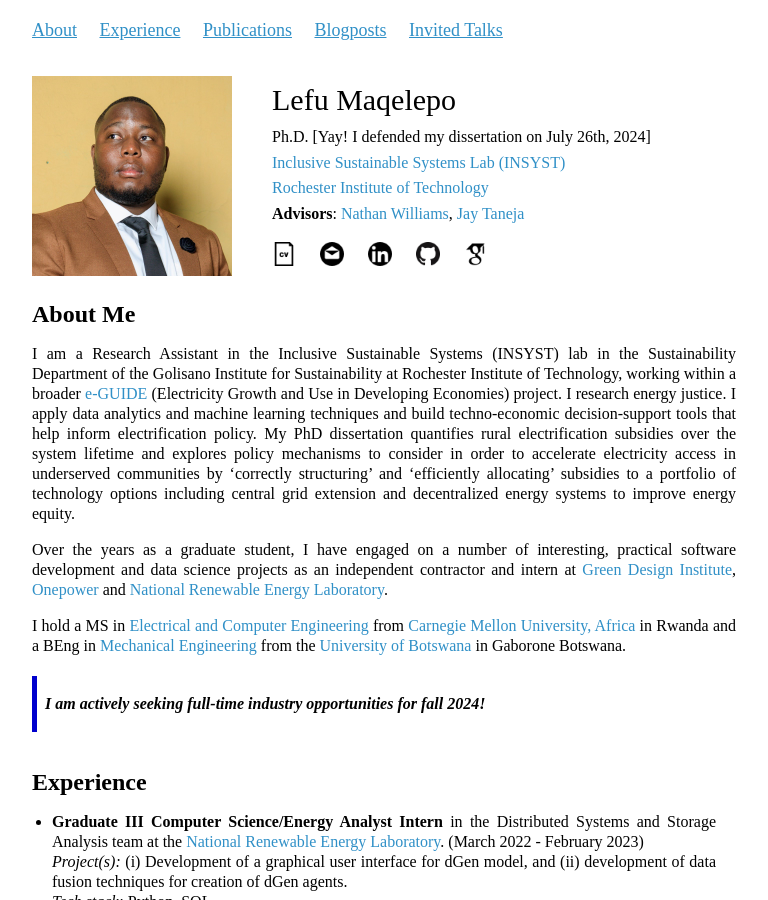
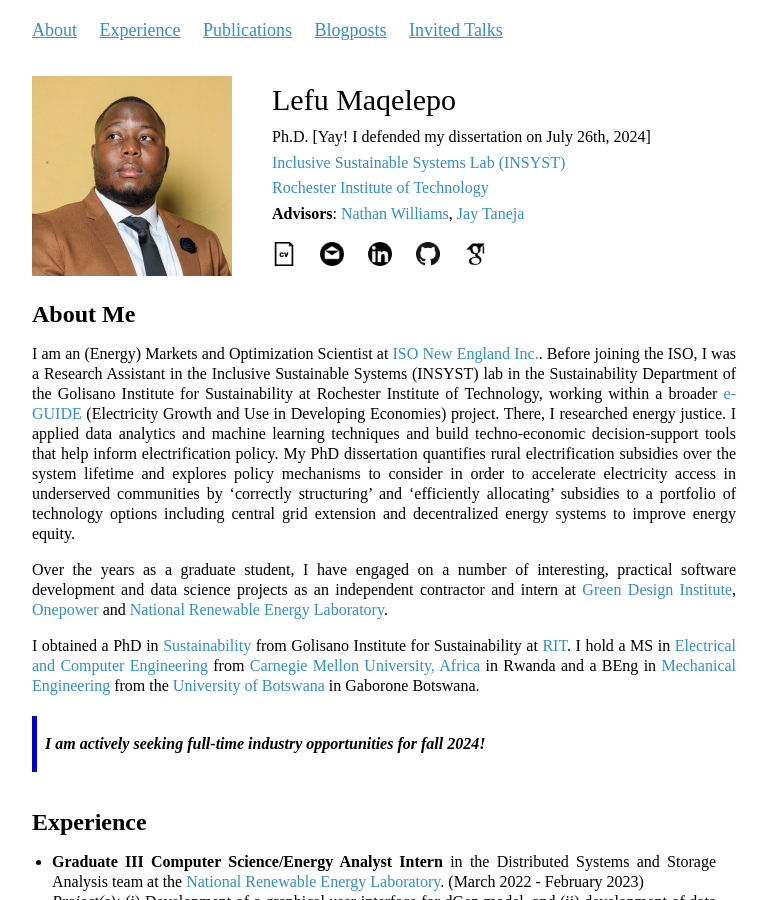
Before and after one commit to ljmaqele/ljmaqele.github.io, a Jekyll site: the page built from index.md, in a window 1280 px wide and 900 px high. Shown: the whole window, without its empty margins (256-1024 px from the left). Built offline with Jekyll 4.4.1, drawn with Linux system fonts in a browser that asks for light colours; our own code applies the rules of GitHub Pages for plain Markdown files.

Commit message:
Update index.md

```diff
--- a/index.md
+++ b/index.md
@@ -4,11 +4,11 @@ layout: default
 
 ## About Me
 
-I am a Research Assistant in the Inclusive Sustainable Systems (INSYST) lab in the Sustainability Department of the Golisano Institute for Sustainability at Rochester Institute of Technology, working within a broader [e-GUIDE](https://eguide.io) (Electricity Growth and Use in Developing Economies) project.  I research energy justice. I apply data analytics and machine learning techniques and build techno-economic decision-support tools that help inform electrification policy. My PhD dissertation quantifies rural electrification subsidies over the system lifetime and explores policy mechanisms to consider in order to accelerate electricity access in underserved communities by 'correctly structuring' and 'efficiently allocating' subsidies to a portfolio of technology options including central grid extension and decentralized energy systems to improve energy equity.
+I am an (Energy) Markets and Optimization Scientist at [ISO New England Inc.](https://www.iso-ne.com). Before joining the ISO, I was a Research Assistant in the Inclusive Sustainable Systems (INSYST) lab in the Sustainability Department of the Golisano Institute for Sustainability at Rochester Institute of Technology, working within a broader [e-GUIDE](https://eguide.io) (Electricity Growth and Use in Developing Economies) project.  There, I researched energy justice. I applied data analytics and machine learning techniques and build techno-economic decision-support tools that help inform electrification policy. My PhD dissertation quantifies rural electrification subsidies over the system lifetime and explores policy mechanisms to consider in order to accelerate electricity access in underserved communities by 'correctly structuring' and 'efficiently allocating' subsidies to a portfolio of technology options including central grid extension and decentralized energy systems to improve energy equity.
 
 Over the years as a graduate student, I have engaged on a number of interesting, practical software development and data science projects as an independent contractor and intern at [Green Design Institute](https://www.cmu.edu/epp/research/research-centers/), [Onepower](https://1pwrafrica.com) and [National Renewable Energy Laboratory](https://www.nrel.gov/analysis/dgen/).
 
-I hold a MS in [Electrical and Computer Engineering](https://www.ece.cmu.edu/academics/ms-ece/) from [Carnegie Mellon University, Africa](https://www.cmu.edu/https://www.africa.engineering.cmu.edu/) in Rwanda and a BEng in [Mechanical Engineering](https://www.ub.bw/discover/faculties/engineering-and-technology/mechanical-engineering) from the [University of Botswana](https://www.ub.bw) in Gaborone Botswana.
+I obtained a PhD in [Sustainability](https://www.rit.edu/sustainabilityinstitute/) from Golisano Institute for Sustainability at [RIT](https://www.rit.edu). I hold a MS in [Electrical and Computer Engineering](https://www.ece.cmu.edu/academics/ms-ece/) from [Carnegie Mellon University, Africa](https://www.cmu.edu/https://www.africa.engineering.cmu.edu/) in Rwanda and a BEng in [Mechanical Engineering](https://www.ub.bw/discover/faculties/engineering-and-technology/mechanical-engineering) from the [University of Botswana](https://www.ub.bw) in Gaborone Botswana.
 
 
 > **I am actively seeking full-time industry opportunities for fall 2024!**
```
